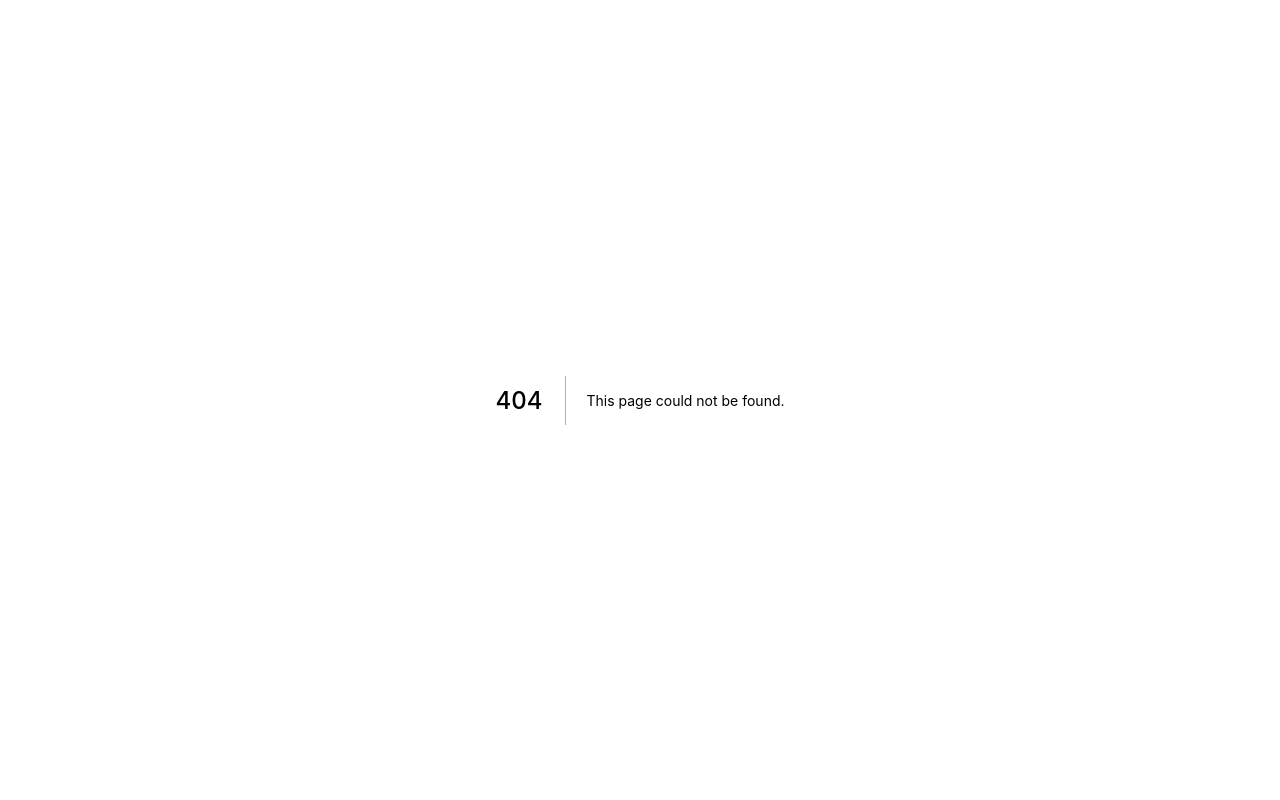
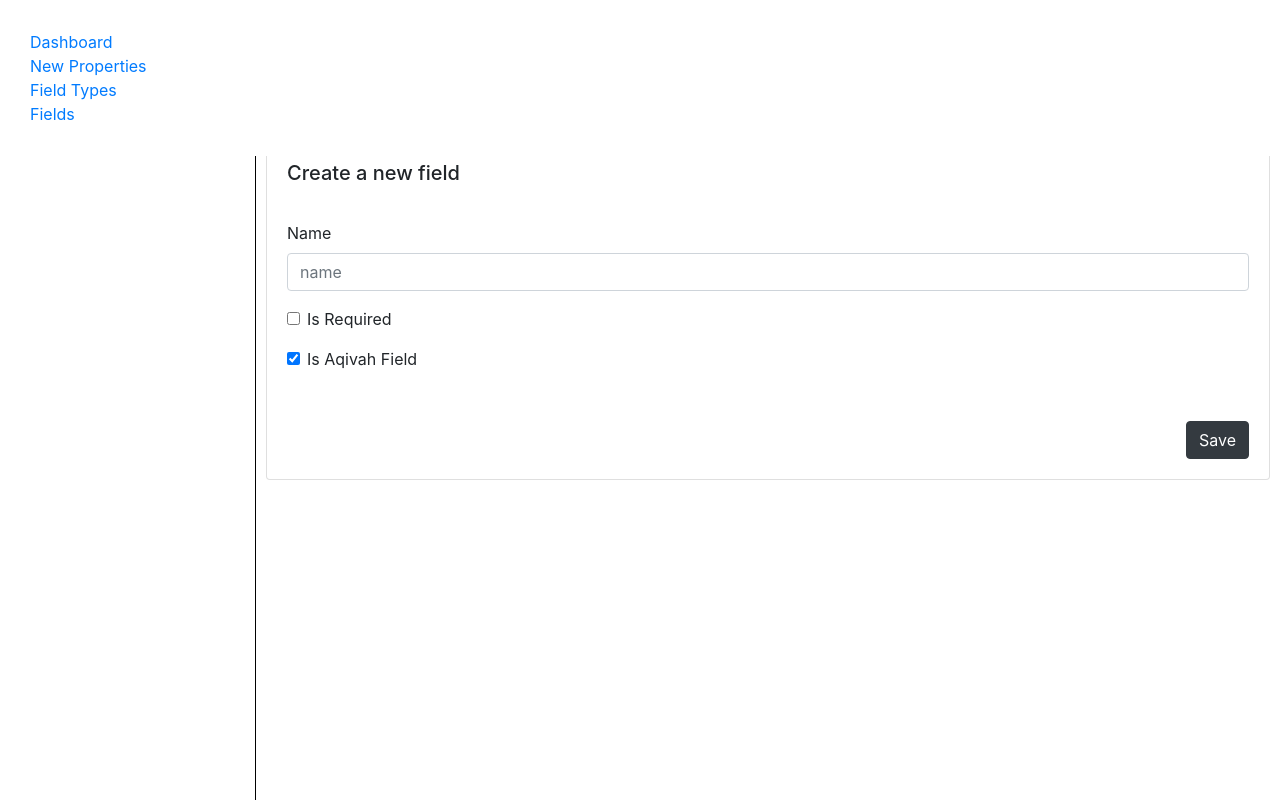
Before and after one commit to k-strips/aqivah-scraper-dashboard-v2, a Next.js app: page /fields/create in a window 1280 px wide. Before the commit this address had no page. Built offline with nearby package versions, Linux system fonts and the light colour scheme.

Commit message:
improvement (fields): create form field

```diff
--- a/components/DashboardLayout.jsx
+++ b/components/DashboardLayout.jsx
@@ -1,3 +1,4 @@
+import {MAX_MOBILE_VIEW_WIDTH} from "config"
 import useWindowSize from "hooks/useWindowSize"
 import Link from "next/link"
 import {useState} from "react"
@@ -30,6 +31,7 @@ const Sidebar = ({selected = {}, isInMobileView = true}) => {
               top: 0,
               // left: 0,
               right: 0,
+              zIndex: "100",
             }}
           >
             {expanded ? <X /> : <Menu />}
@@ -38,12 +40,24 @@ const Sidebar = ({selected = {}, isInMobileView = true}) => {
       )}
       {expanded || !isInMobileView ? (
         <div
-          style={{display: "flex", flexDirection: "column", padding: "30px"}}
+          style={{
+            display: "flex",
+            flexDirection: "column",
+            padding: "30px",
+            position: isInMobileView ? "absolute" : "relative",
+            background: "white",
+            // height: "80vh",
+            zIndex: "99",
+            width: "100vw",
+          }}
+          onClick={() => {
+            setExpanded(false)
+          }}
         >
           <Link href="/">Dashboard</Link>
           <Link href="/new-properties">New Properties</Link>
           <Link href="/field-types">Field Types</Link>
-          <Link href='/fields'>Fields</Link>
+          <Link href="/fields">Fields</Link>
         </div>
       ) : null}
     </div>
@@ -55,7 +69,7 @@ const DashboardLayout = props => {
   const {width} = useWindowSize()
 
   // if we're in the mobile view, place the nav bar at the top, else place it to the left
-  const isInMobileView = width < 501
+  const isInMobileView = width < MAX_MOBILE_VIEW_WIDTH
 
   return (
     <div
@@ -70,7 +84,9 @@ const DashboardLayout = props => {
       </div>
       <div style={{flexGrow: 1, padding: "10px", overflowX: "scroll"}}>
         {!isInMobileView ? (
-          <div style={{textAlign: "right", padding: "30px 30px 0 0"}}>Logout</div>
+          <div style={{textAlign: "right", padding: "30px 30px 0 0"}}>
+            Logout
+          </div>
         ) : null}
 
         <div
--- /dev/null
+++ b/pages/fields/create.js
@@ -0,0 +1,57 @@
+import DashboardLayout from "@components/DashboardLayout";
+import FormSubmitButton from "@components/FormSubmitButton";
+import useLoader from "hooks/useLoader";
+import useNotifier from "hooks/useToast";
+import { useState } from "react";
+import { Card, Form } from "react-bootstrap";
+import FieldsApi from 'api/fields';
+
+
+async function submit({ label, isRequired, isAqivahField, showLoader, hideLoader, notify }) {
+  try {
+    showLoader();
+    const response = await FieldsApi.create({ label, isRequired, isAqivahField });
+    console.log('created field -> ', response);
+    notify.success();
+  } catch (error) {
+    console.error('failed to create field', error);
+    notify.error('Failed to create field');
+  } finally {
+    hideLoader();
+  }
+}
+
+function FieldsCreate() {
+  const notify = useNotifier();
+  const { showLoader, hideLoader } = useLoader();
+
+  const [label, setLabel] = useState('');
+  const [isRequired, setIsRequired] = useState(false);
+  const [isAqivahField, setIsAqivahField] = useState(true);
+
+  return <DashboardLayout heading='Fields > Create'>
+    <Card>
+      <Card.Body>
+        <Card.Title>Create a new field</Card.Title>
+        <br />
+        <Form.Group>
+          <Form.Label>Name</Form.Label>
+          <Form.Control placeholder='name' value={label} onChange={(e) => { setLabel(e.target.value); }} />
+        </Form.Group>
+
+        <Form.Group onClick={() => { setIsRequired(prev => !prev); }}>
+          <Form.Check label='Is Required' type='checkbox' checked={isRequired} />
+        </Form.Group>
+
+        <Form.Group onClick={() => { setIsAqivahField(prev => !prev); }}>
+          <Form.Check label='Is Aqivah Field' type='checkbox' checked={isAqivahField} />
+        </Form.Group>
+
+        <FormSubmitButton onClick={() => submit({ notify, showLoader, hideLoader, label, isRequired, isAqivahField })} />
+
+      </Card.Body>
+    </Card>
+  </DashboardLayout>;
+}
+
+export default FieldsCreate;
```
Also changed, not shown: pages/field-types/create.js (+3 -4 lines).
